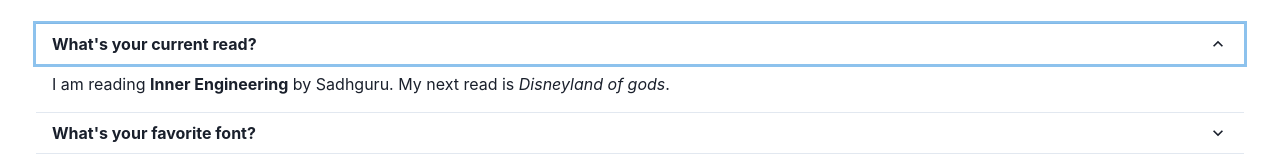
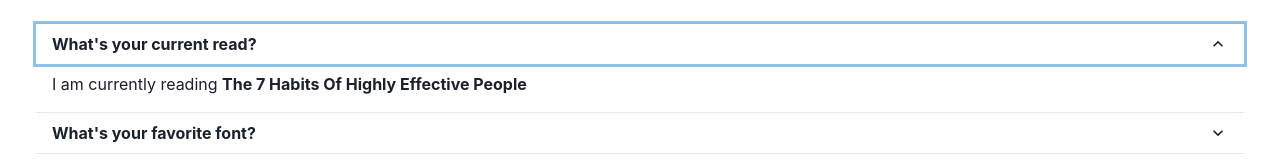
Before and after one commit to VivekAlhat/Old-Portfolio, a React (Create React App) app: page / in a window 1280 px wide. Both pictures are taken after a click on the button "What's your current read?". Shown: the part 1932-2094 px from the top of the page. Built offline with nearby package versions, Linux system fonts and the light colour scheme; no server answers.

Commit message:
Update FAQ

```diff
--- a/src/components/FAQ.jsx
+++ b/src/components/FAQ.jsx
@@ -29,8 +29,8 @@ const FAQ = () => {
             </AccordionButton>
           </h2>
           <AccordionPanel pb={4}>
-            I am reading <Text as="b">Inner Engineering</Text> by Sadhguru. My
-            next read is <Text as="em">Disneyland of gods</Text>.
+            I am currently reading{" "}
+            <Text as="b">The 7 Habits Of Highly Effective People</Text>
           </AccordionPanel>
         </AccordionItem>
 
```
